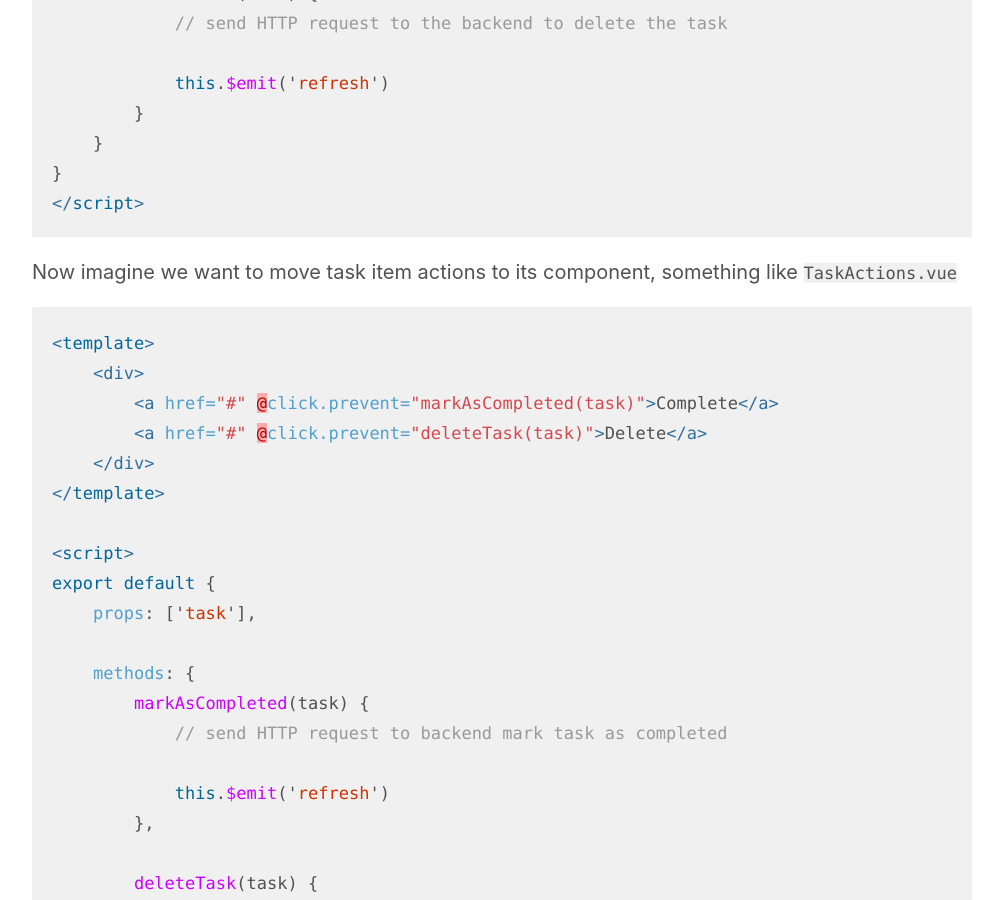
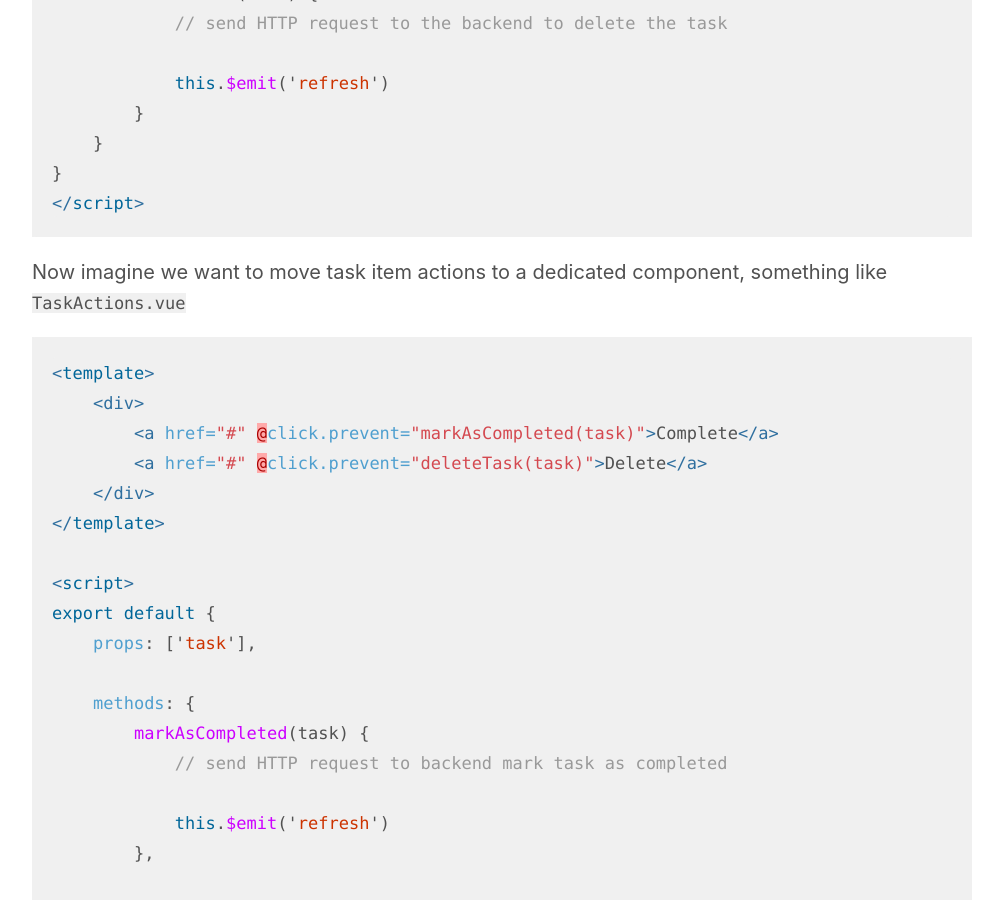
Before and after one commit to orkhanahmadov/orkhanahmadov.github.io, a Jekyll site: the page built from _posts/2020-04-14-accessing-parent-and-child-component-in-vuejs.md, in a window 1280 px wide and 900 px high, scrolled down 1961 px. Shown: the whole window, without its empty margins (138-1141 px from the left). Built offline with Jekyll 4.4.1, drawn with Linux system fonts in a browser that asks for light colours; some of the changed text lies outside the part shown.

Commit message:
Typos fixed

````diff
--- a/_posts/2020-04-14-accessing-parent-and-child-component-in-vuejs.md
+++ b/_posts/2020-04-14-accessing-parent-and-child-component-in-vuejs.md
@@ -71,7 +71,7 @@ export default {
 </script>
 ```
 
-Now imagine we want to move task item actions to its component, something like `TaskActions.vue`
+Now imagine we want to move task item actions to a dedicated component, something like `TaskActions.vue`
 ```vue
 <template>
     <div>
````
Also changed, not shown: other parts of _posts/2020-04-14-accessing-parent-and-child-component-in-vuejs.md (+1 -1 lines).
